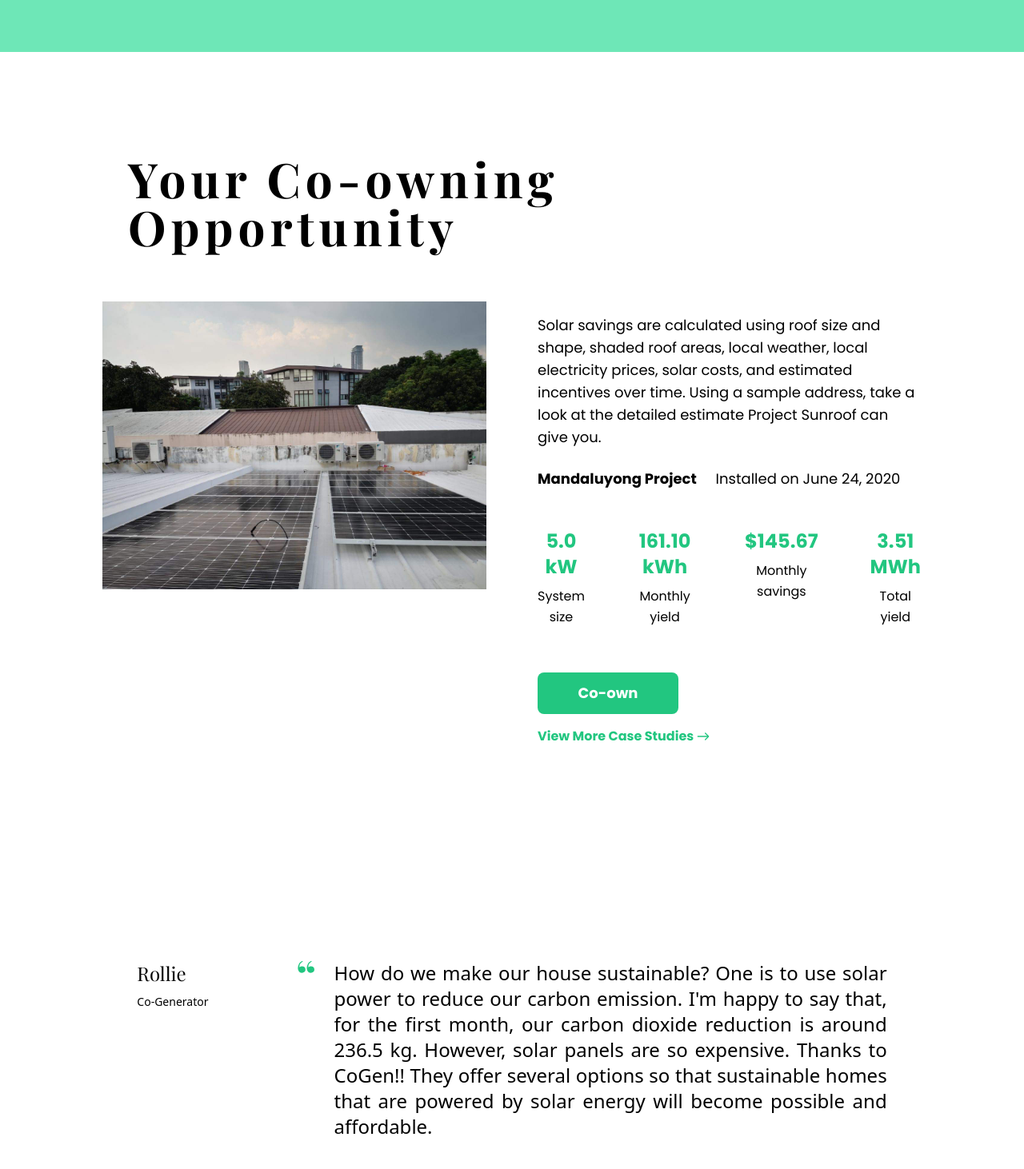
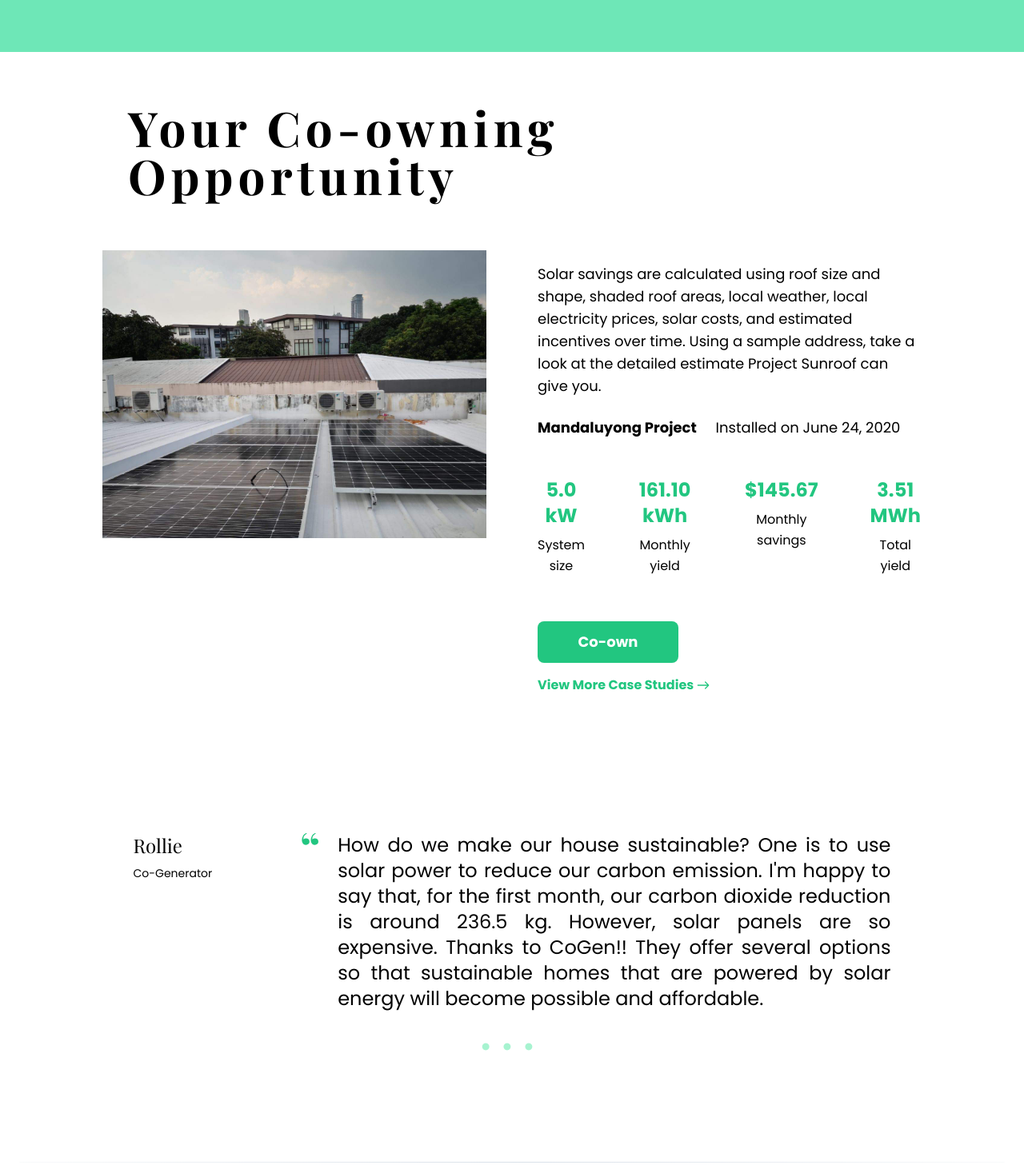
Before and after one commit to Codelabsph/cogen, a Next.js app: page /blog in a window 1280 px wide. Shown: the part 4180-5642 px from the top of the page at 80% size. Built offline with nearby package versions, Linux system fonts and the light colour scheme; a web font is replaced by a local one.

Commit message:
clean codes, replace class into classname keywords and imported svg icon to assets folder

```diff
--- a/src/components/section/index.js
+++ b/src/components/section/index.js
@@ -32,7 +32,7 @@ if(sectionType == "fluid")
         {title && title}
       </h1>
       <p className="text-lg font-poppins my-8">{subTitle && subTitle}</p>
-      <div className={`flex md:flex-row sm:flex-col xxs:flex-col lg:-mx-8 my-8  font-poppins ${flexRows} ${spacing} xxs:text-center` }>
+      <div className={`flex align-center  md:flex-row sm:flex-col xxs:flex-col lg:-mx-8 my-8  font-poppins ${flexRows} ${spacing} xxs:text-center` }>
 
         {React.Children.map(children, (child) => (
           <>{React.cloneElement(child)}</>
--- a/src/pages/blog.js
+++ b/src/pages/blog.js
@@ -103,7 +103,7 @@ const Blogs= () => {
         />
       </Section>
 
-      <Section flexRow={"center"} spacing={"md"}>
+      <Section  flexRow={"center"} spacing={"md"}>
         <div className="w-1/2 xxs:w-full">
           <img
             className="w-full h-4/6 xxs:w-full"
@@ -246,12 +246,14 @@ const Blogs= () => {
         </div>
       </Section>
       <Section
-        margin={"xl"}
+        margin={"xs"}
+        marginTop={"lg"}
         title={"Your Co-owning Opportunity"}
         isFlexCol={false}
       >
         <ColumnCards />
       </Section>
+      <Section sectionType={"fluid"}>
       <FeedbackCarousel>
         <div>
           <FeedbackCarouselItem
@@ -284,6 +286,7 @@ const Blogs= () => {
           />
         </div>
       </FeedbackCarousel>
+      </Section>
 
 
        <LogoContainer />
```
